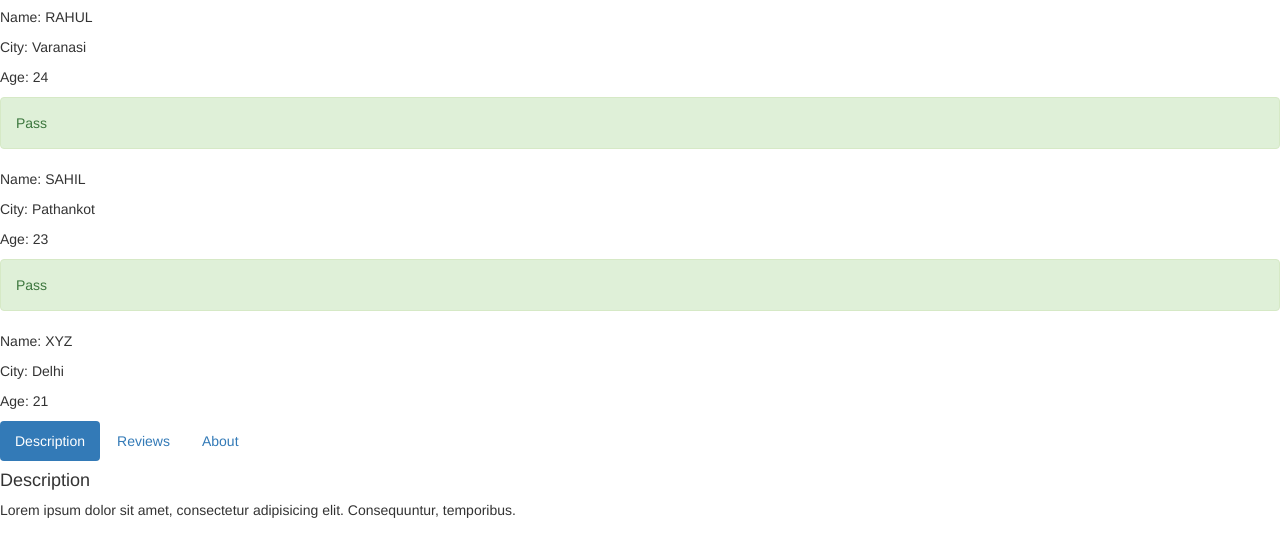
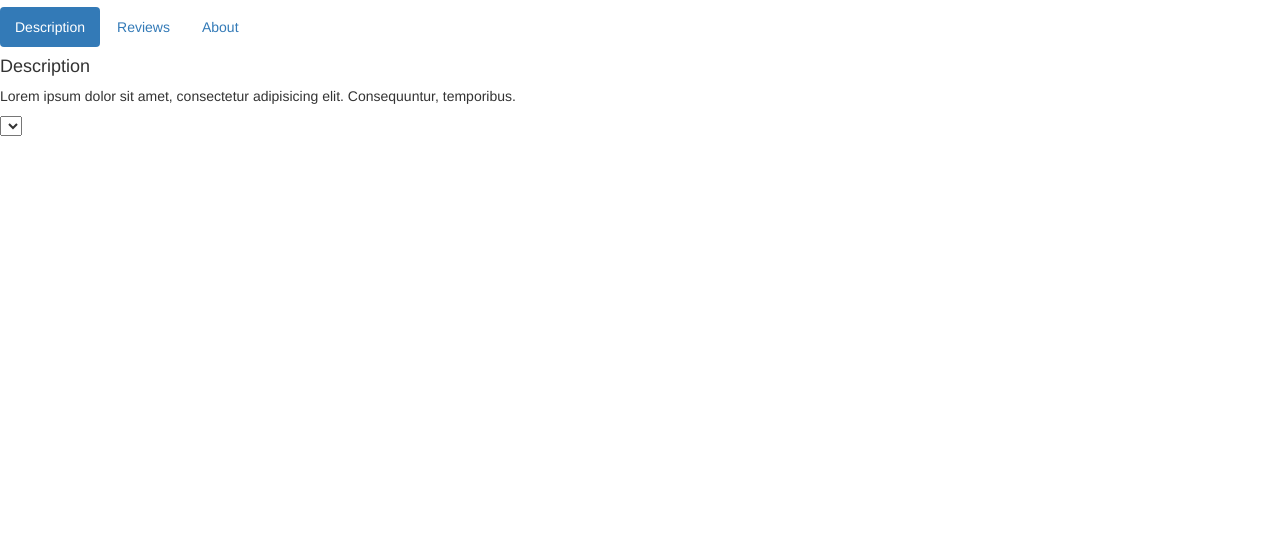
Before and after one commit to nivesh2/ANGULAR101, a website: page index.html in a window 1280 px wide. Shown: the part 63-620 px from the top of the page. Drawn offline with nearby package versions, Linux system fonts and the light colour scheme.

Commit message:
angular forms started

```diff
--- a/index.html
+++ b/index.html
@@ -8,7 +8,7 @@
     <body>
         <h1>This is Class {{"Angular" + "101"}}</h1>
 
-        <div ng-controller="myController as c">
+        <div ng-controller="myController as c" ng-show="false">
             <div ng-repeat="student in c.students | orderBy:'-age'">
                 <p><span>Name: </span>{{student.name | uppercase}}</p>
                 <p><span>City: </span>{{student.city}}</p>
@@ -40,6 +40,19 @@
 
         </section>
 
+        <!--Creating forms-->
+        <form action="#">
+            <div>
+                <p>{{review.name}}</p>
+                <p>{{review.desc}}</p>
+                <p>{{review.star}}</p>
+            </div>
+            <select name="" id="">
+                <option value=""></option>
+                <option value=""></option>
+                <option value=""></option>
+            </select>
+        </form>
 
         <script src="/js/app.js"></script>
     </body>
```
